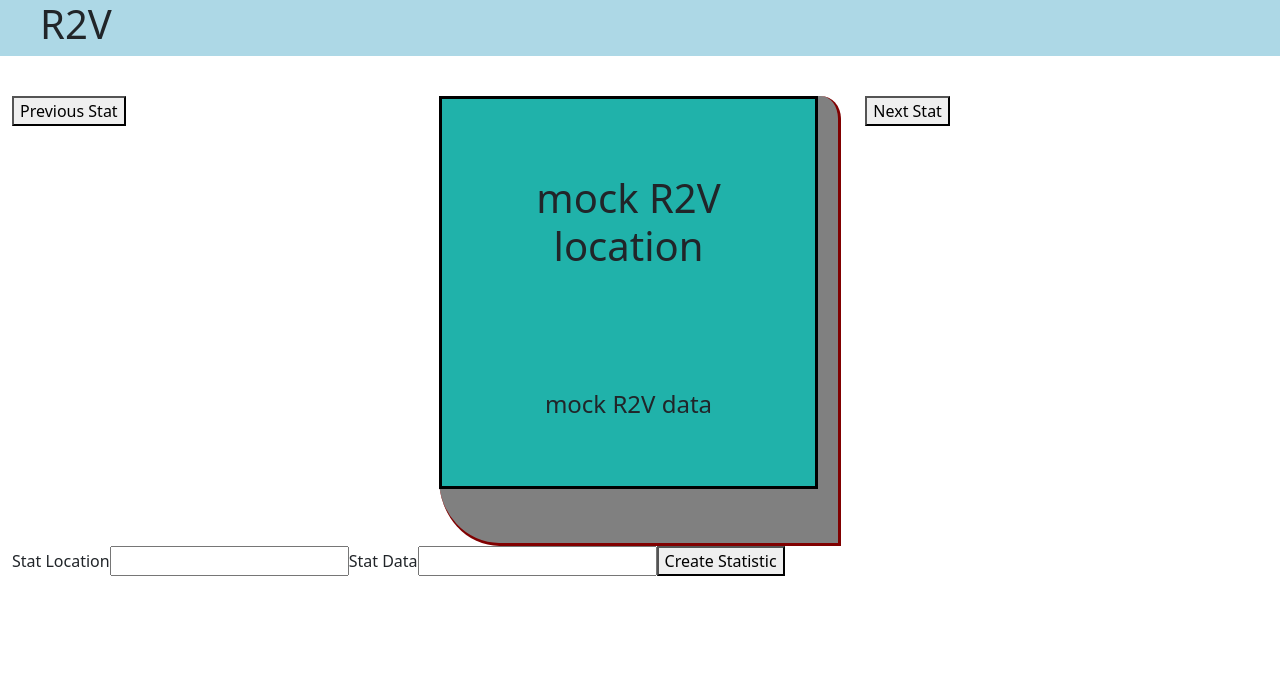
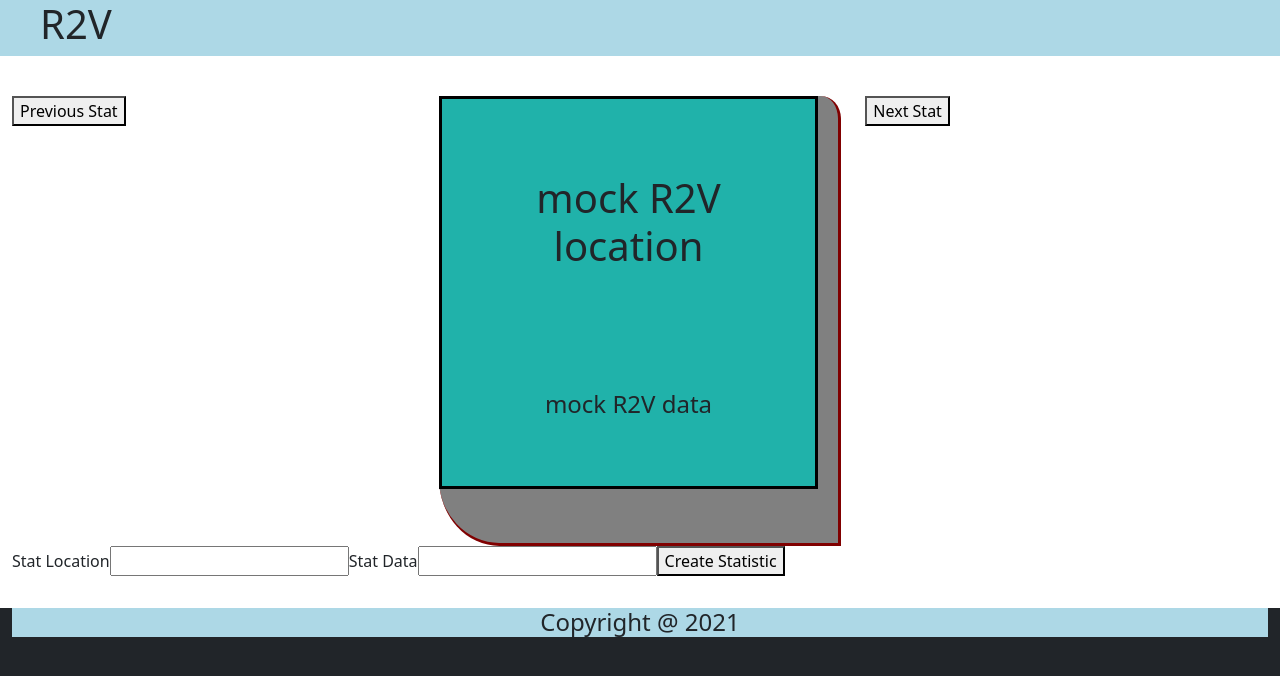
Before and after one commit to Djaypm89/CapFrontEnd, a React (Create React App) app: page / in a window 1280 px wide. Shown: the top 676 px of the page. Built offline with nearby package versions, Linux system fonts and the light colour scheme.

Commit message:
footer home page

```diff
--- a/src/components/App.jsx
+++ b/src/components/App.jsx
@@ -3,6 +3,8 @@
 import TitleBar from './TitleBar/TitleBar';
 import StatViewer from './StatViewer/StatViewer';
 import StatCreator from './StatCreator/StatCreator';
+import Footer from './Footer/Footer';
+
 
 class App extends Component {
     constructor (props){
@@ -56,6 +58,7 @@
                 <TitleBar />
                 <StatViewer stat={this.stats[this.state.statNumber]} nextStat={this.goToNextStat} previousStat={this.goToPreviousStat}/>
                 <StatCreator createNewStat={this.createStat} />
+                <Footer />
             </div>
         )
     }
--- /dev/null
+++ b/src/components/Footer/Footer.css
@@ -0,0 +1,7 @@
+.footer {
+    background-color: lightblue ;
+    width: 100%;
+    box-shadow: 0 50vh 0 50vh;
+    text-align: center;
+    margin-top: 2em;
+}
--- /dev/null
+++ b/src/components/Footer/Footer.jsx
@@ -0,0 +1,14 @@
+import React from 'react';
+import'./Footer.css';
+
+
+
+const Footer = () => {
+    return (
+        <footer className='footer'>
+            <h4>Copyright @ 2021</h4>
+        </footer>
+     );
+}
+
+export default Footer;
```
